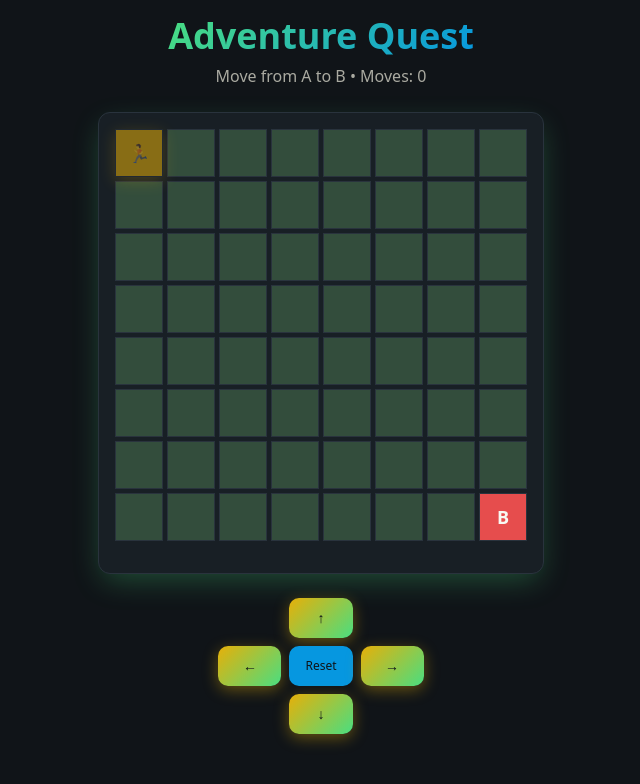
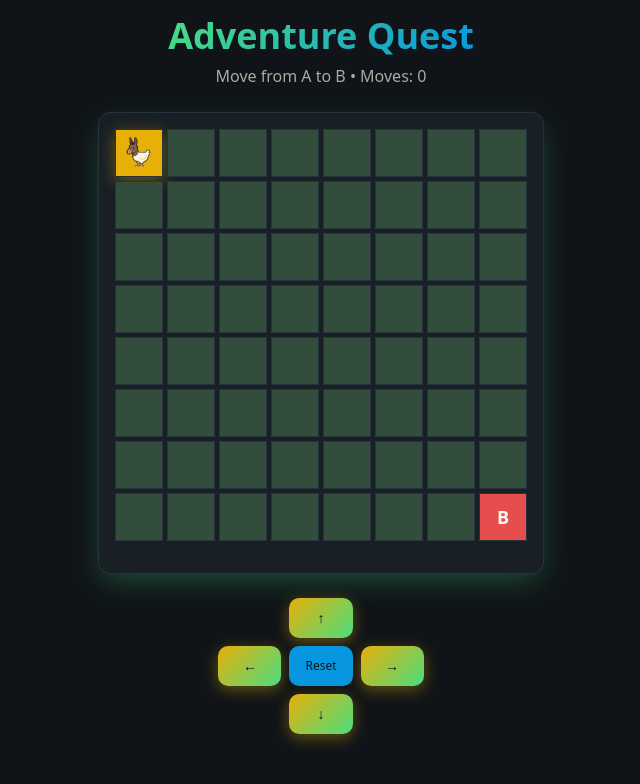
Before and after one commit to gPasqualicchio/DonkeyChicken-Odyssey, a React (Vite) app: page / in a window 1280 px wide. Shown: the top 784 px of the page, without its empty margins (319-959 px from the left). Built offline with nearby package versions, Linux system fonts and the light colour scheme.

Commit message:
Update character design and movement
Use the provided image as the main character design.
Implement more fluid character movement on tiles.

```diff
--- a/src/components/game/GameBoard.tsx
+++ b/src/components/game/GameBoard.tsx
@@ -13,6 +13,7 @@ export interface GameState {
   endPosition: Position;
   gameWon: boolean;
   moveCount: number;
+  isMoving: boolean;
 }
 
 const GRID_SIZE = 8;
@@ -25,11 +26,12 @@ const GameBoard = () => {
     startPosition: { x: 0, y: 0 },
     endPosition: { x: 7, y: 7 },
     gameWon: false,
-    moveCount: 0
+    moveCount: 0,
+    isMoving: false
   });
 
   const movePlayer = (direction: 'up' | 'down' | 'left' | 'right') => {
-    if (gameState.gameWon) return;
+    if (gameState.gameWon || gameState.isMoving) return;
 
     setGameState(prev => {
       const newPosition = { ...prev.playerPosition };
@@ -49,6 +51,11 @@ const GameBoard = () => {
           break;
       }
 
+      // Only move if position actually changed
+      if (newPosition.x === prev.playerPosition.x && newPosition.y === prev.playerPosition.y) {
+        return prev;
+      }
+
       const newMoveCount = prev.moveCount + 1;
       const gameWon = newPosition.x === prev.endPosition.x && newPosition.y === prev.endPosition.y;
 
@@ -56,9 +63,15 @@ const GameBoard = () => {
         ...prev,
         playerPosition: newPosition,
         moveCount: newMoveCount,
-        gameWon
+        gameWon,
+        isMoving: true
       };
     });
+
+    // Reset moving state after animation
+    setTimeout(() => {
+      setGameState(prev => ({ ...prev, isMoving: false }));
+    }, 300);
   };
 
   const resetGame = () => {
@@ -67,7 +80,8 @@ const GameBoard = () => {
       startPosition: { x: 0, y: 0 },
       endPosition: { x: 7, y: 7 },
       gameWon: false,
-      moveCount: 0
+      moveCount: 0,
+      isMoving: false
     });
   };
 
@@ -96,7 +110,15 @@ const GameBoard = () => {
   const getCellContent = (cellType: string) => {
     switch (cellType) {
       case 'player':
-        return '🏃';
+        return (
+          <img
+            src="/lovable-uploads/ce1fbcb4-9bce-4c25-b0af-f1f5e1f41cfd.png"
+            alt="Llama Character"
+            className={`w-10 h-10 object-contain transition-all duration-300 ${
+              gameState.isMoving ? 'animate-scale-in' : ''
+            }`}
+          />
+        );
       case 'start':
         return 'A';
       case 'end':
@@ -107,11 +129,13 @@ const GameBoard = () => {
   };
 
   const getCellStyles = (cellType: string) => {
-    const baseStyles = "w-12 h-12 border border-border flex items-center justify-center text-lg font-bold transition-all duration-200";
+    const baseStyles = "w-12 h-12 border border-border flex items-center justify-center text-lg font-bold transition-all duration-300";
 
     switch (cellType) {
       case 'player':
-        return `${baseStyles} bg-game-player shadow-button animate-pulse`;
+        return `${baseStyles} bg-game-player shadow-button ${
+          gameState.isMoving ? 'scale-105' : 'hover-scale'
+        }`;
       case 'start':
         return `${baseStyles} bg-game-start text-primary-foreground`;
       case 'end':
@@ -154,7 +178,7 @@ const GameBoard = () => {
         <div></div>
         <Button
           onClick={() => movePlayer('up')}
-          disabled={gameState.gameWon}
+          disabled={gameState.gameWon || gameState.isMoving}
           className="bg-gradient-button shadow-button"
         >
           ↑
@@ -163,7 +187,7 @@ const GameBoard = () => {
 
         <Button
           onClick={() => movePlayer('left')}
-          disabled={gameState.gameWon}
+          disabled={gameState.gameWon || gameState.isMoving}
           className="bg-gradient-button shadow-button"
         >
           ←
@@ -179,7 +203,7 @@ const GameBoard = () => {
 
         <Button
           onClick={() => movePlayer('right')}
-          disabled={gameState.gameWon}
+          disabled={gameState.gameWon || gameState.isMoving}
           className="bg-gradient-button shadow-button"
         >
           →
@@ -188,7 +212,7 @@ const GameBoard = () => {
         <div></div>
         <Button
           onClick={() => movePlayer('down')}
-          disabled={gameState.gameWon}
+          disabled={gameState.gameWon || gameState.isMoving}
           className="bg-gradient-button shadow-button"
         >
           ↓
```
Also changed, not shown: public/lovable-uploads/ce1fbcb4-9bce-4c25-b0af-f1f5e1f41cfd.png (added).
